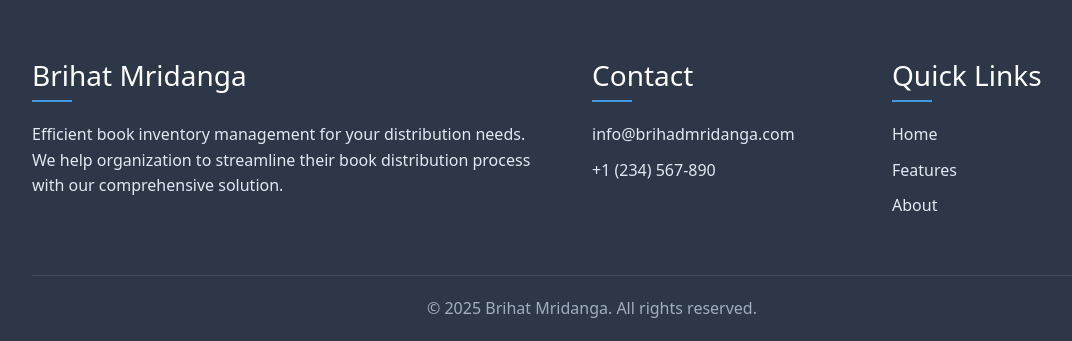
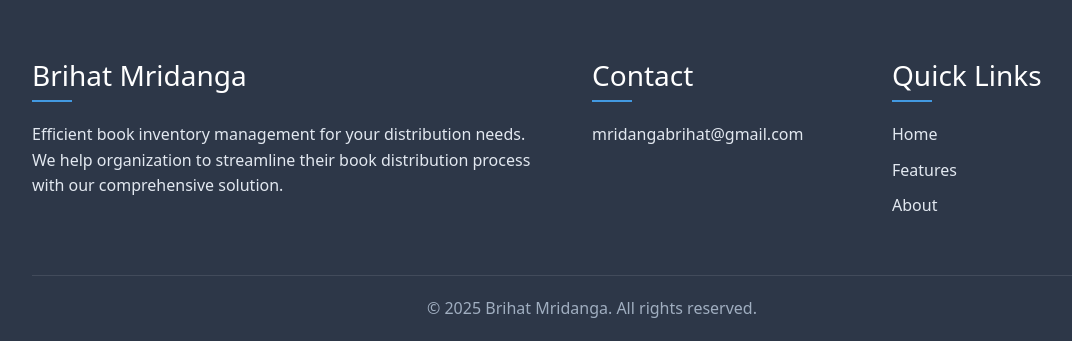
Before and after one commit to Ambuj03/BookStream-System, a Django app: page / in a window 1280 px wide. Shown: the part 1824-2165 px from the top of the page, without its empty margins (48-1120 px from the left). Run offline with Django 4.2, Linux system fonts and the light colour scheme; parts of the project's set-up code (start-up, migrations or seed data) failed here and were passed over.

Commit message:
Fix: Login contact update.

```diff
--- a/bm_app/templates/bm_app/main.html
+++ b/bm_app/templates/bm_app/main.html
@@ -144,8 +144,8 @@
                 <div class="footer-column contact">
                     <h3>Contact</h3>
                     <ul class="footer-contact-info">
-                        <li><a href="mailto:info@brihadmridanga.com">info@brihadmridanga.com</a></li>
-                        <li><a href="tel:+1234567890">+1 (234) 567-890</a></li>
+                        <li><a href="mailto:info@brihadmridanga.com">mridangabrihat@gmail.com</a></li>
+                        {% comment %} <li><a href="tel:+1234567890">+1 (234) 567-890</a></li> {% endcomment %}
                     </ul>
                 </div>
                 <div class="footer-column">
```
